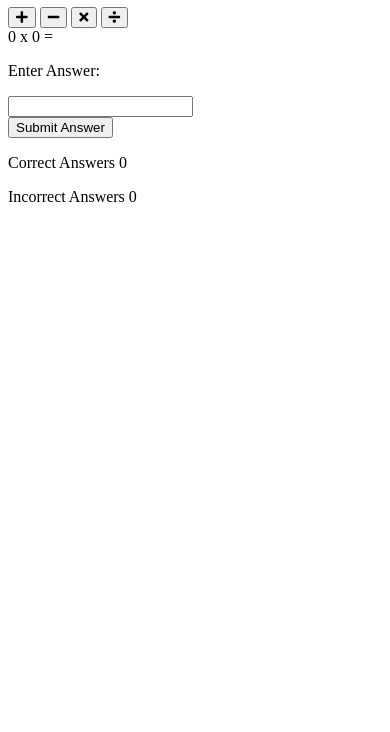
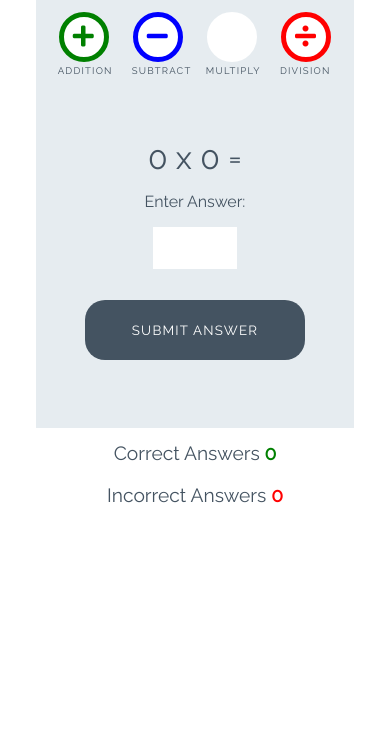
Before and after one commit to Veki28/love-maths, a plain HTML site: page index.html in a window 390 px wide. Shown: the part 112-844 px from the top of the page. Drawn offline with Linux system fonts and the light colour scheme.

Commit message:
added styles

```diff
--- a/assets/css/style.css
+++ b/assets/css/style.css
@@ -0,0 +1,244 @@
+/* --------- Global style */
+
+body {
+    background-color: white;
+    font-family: "Raleway", sans-serif;
+    color: #445361;
+    text-align: center;
+}
+
+
+/* --------- Heading */
+
+.heading {
+    text-align: center;
+    font-size: 2.5rem;
+}
+
+.logo {
+    height: 40px;
+    padding-right: 5px;
+}
+
+
+/* --------- Game layout */
+
+.game-area {
+    background-color: #E6ECF0;
+    box-sizing: border-box;
+    width: 85%;
+    height: 65vh;
+    max-height: 450px;
+    max-width: 830px;
+    margin-left: auto;
+    margin-right: auto;
+    padding: 1%;
+}
+
+.question-area {
+    width: 50%;
+    font-size: 2rem;
+    margin: auto;
+    padding: 50px 0;
+}
+
+.question-area span {
+    padding: 0 15px;
+}
+
+.score-area {
+    margin: 5px auto;
+    width: 60%;
+    font-size: 1.2rem;
+}
+
+.controls-area {
+    width: 85%;
+    margin: 30px auto;
+}
+
+#score {
+    color: green;
+    font-weight: bold;
+}
+
+#incorrect {
+    color: red;
+    font-weight: bold;
+}
+
+.answer-message {
+    display: none;
+    font-size: 1rem;
+}
+
+#answer-box {
+    border: none;
+    color: #445361;
+    display: inline-block;
+    height: 40px;
+    width: 80px;
+    font-size: 1.2rem;
+}
+
+.scores {
+    display: inline-block;
+    padding: 25px;
+}
+
+
+/* --------- Buttons */
+
+.btn {
+    width: 220px;
+    height: 60px;
+    font-family: "Raleway", sans-serif;
+    text-transform: uppercase;
+    letter-spacing: 1.2px;
+    color: white;
+}
+
+.btn:focus {
+    outline: none;
+}
+
+.btn--big {
+    padding-top: 10px;
+    border-radius: 50%;
+    background-color: white;
+    border: 10px solid;
+    width: 100px;
+    height: 100px;
+    font-size: 3.2rem;
+    margin: 0 30px;
+    transition: all 0.5s;
+}
+
+.btn--big::after {
+    content: attr(data-type);
+    font-size: 1rem;
+    color: #445361;
+    position: relative;
+    left: -0, 5em;
+}
+
+.btn--blue {
+    border-color: blue;
+    color: blue;
+}
+
+.btn--blue:active,
+.btn--blue:hover {
+    background-color: darkblue;
+    color: white;
+}
+
+.btn--orange {
+    border-color: orange;
+    color: orange;
+}
+
+.btn--orange:active,
+.btn--orange:hover {
+    background-color: darkorange;
+    color: white;
+}
+
+.btn--red {
+    border-color: red;
+    color: red;
+}
+
+.btn--red:active,
+.btn--red:hover {
+    background-color: darkred;
+    color: white;
+}
+
+.btn--green {
+    border-color: green;
+    color: green;
+}
+
+.btn--green:active,
+.btn--green:hover {
+    background-color: darkgreen;
+    color: white;
+}
+
+.btn--gray {
+    margin-top: 25px;
+    background-color: #445361;
+    border: 1px transparent;
+    border-radius: 20px;
+}
+
+.btn--gray:active,
+.btn--gray:hover {
+    background-color: #0d1013;
+}
+
+
+/* --------- Media queries */
+
+@media (max-width: 414px) {
+    .controls-area {
+        width: 100%;
+    }
+    .btn--big {
+        margin: 0 10px;
+        padding: 5px;
+        border: 5px solid;
+        width: 50px;
+        height: 50px;
+        font-size: 1.5rem;
+    }
+    .btn--big::after {
+        font-size: 0.6rem;
+        left: -0.7rem;
+    }
+    .question-area {
+        padding: 10% 0;
+        width: 100%;
+    }
+    .question-area span {
+        padding: 0;
+    }
+    .answer-message {
+        display: block;
+    }
+    #answer-box {
+        display: block;
+        margin: 0 auto;
+    }
+    .btn--gray {
+        margin-top: 0;
+    }
+    .score-area {
+        width: 100%;
+    }
+    .scores {
+        margin: 0.5em auto;
+        display: block;
+        padding: 5px;
+    }
+    .heading {
+        font-size: 2rem;
+    }
+}
+
+@media (max-width: 320px) {
+    .game-area {
+        height: 70vh;
+    }
+    .controls-area {
+        width: 75%;
+        margin: 10px auto;
+    }
+    .btn--big {
+        margin: 10px 10px;
+    }
+    .question-area {
+        padding: 10px 0;
+    }
+}
--- a/index.html
+++ b/index.html
@@ -19,16 +19,16 @@
 
     <div class="game-area">
         <div class="controls-area">
-            <button class="btn btn--big btn--green">
+            <button data-type="addition" class="btn btn--big btn--green">
                 <i class="fa fa-plus" aria-hidden="true"></i>
             </button>
-            <button class="btn btn--big btn--blue">
+            <button data-type="subtract" class="btn btn--big btn--blue">
                 <i class="fa fa-minus" aria-hidden="true"></i>
             </button>
-            <button class="btn btn--big btn--yellow">
+            <button data-type="multiply" class="btn btn--big btn--yellow">
                 <i class="fa fa-times" aria-hidden="true"></i>
             </button>
-            <button class="btn btn--big btn--red">
+            <button data-type="division" class="btn btn--big btn--red">
                 <i class="fa fa-divide" aria-hidden="true"></i>
             </button>
         </div>
@@ -40,7 +40,7 @@
             <p class="answer-message">Enter Answer:</p>
             <input type="number" id="answer-box">
         </div>
-        <button class="btn btn--gray">Submit Answer</button>
+        <button data-type="submit" class="btn btn--gray">Submit Answer</button>
     </div>
 
     <div class="score-area">
```
